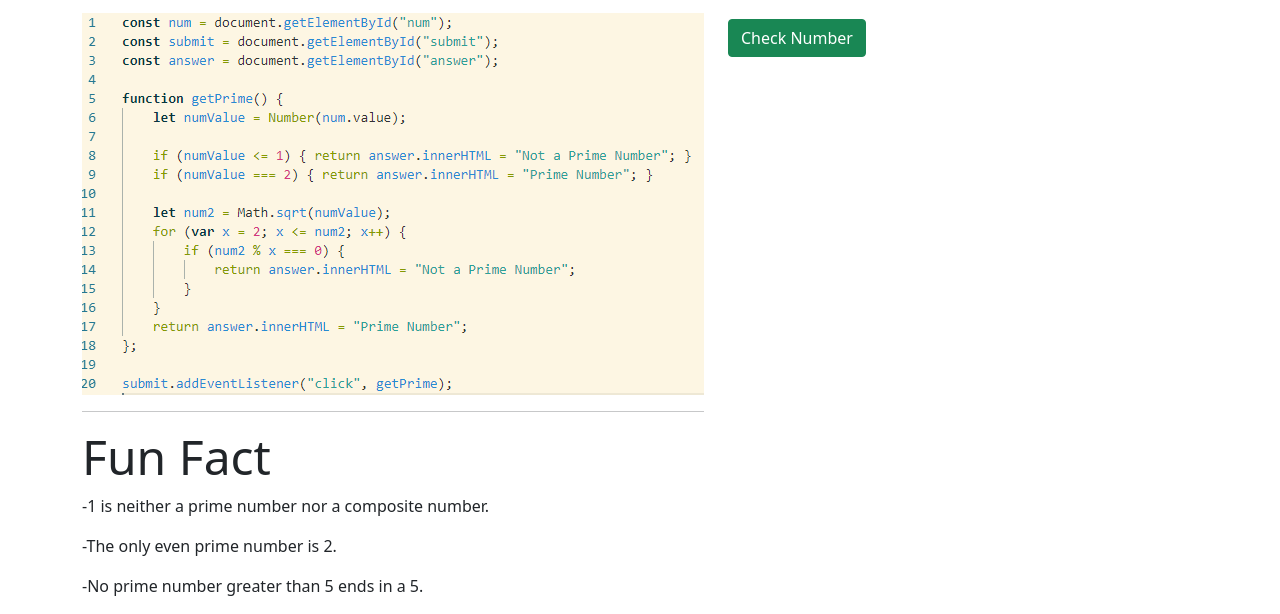
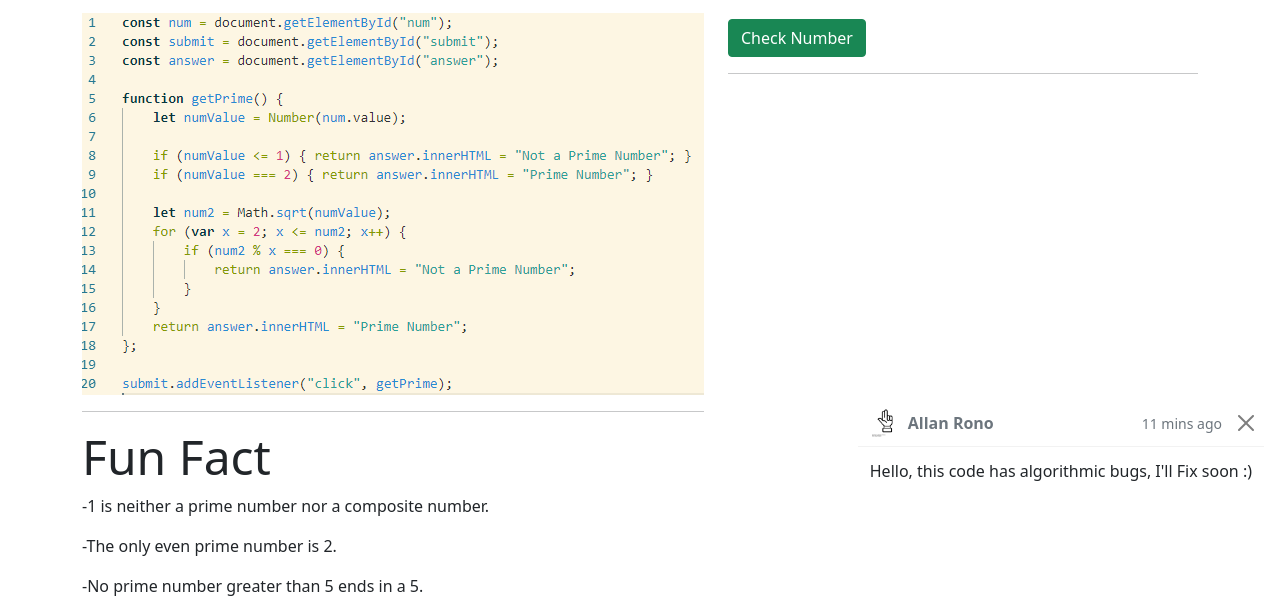
Before and after one commit to allan-rono/Prime-Number-Checker, a plain HTML site: page index.html in a window 1280 px wide. Shown: the part 289-903 px from the top of the page. Drawn offline with nearby package versions, Linux system fonts and the light colour scheme.

Commit message:
Readme updated and Favicon Added

```diff
--- a/index.html
+++ b/index.html
@@ -4,6 +4,7 @@
     <meta charset="UTF-8">
     <meta name="viewport" content="width=device-width, initial-scale=1.0">
     <meta http-equiv="X-UA-Compatible" content="ie=edge">
+    <link rel="shortcut icon" type="image/jpg" href="./Images/noun_three_414690.png" />
     <!-- CSS only -->
     <link href="https://cdn.jsdelivr.net/npm/bootstrap@5.0.0-beta3/dist/css/bootstrap.min.css" rel="stylesheet"
         integrity="sha384-eOJMYsd53ii+scO/bJGFsiCZc+5NDVN2yr8+0RDqr0Ql0h+rP48ckxlpbzKgwra6" crossorigin="anonymous">
@@ -50,6 +51,20 @@
                     <button id="submit" class="btn btn-success">Check Number</button>
                     <br>
                     <p class="display-5" id="answer"></p>
+                    <hr>
+                    <div class="position-fixed bottom-0 end-0 p-3" style="z-index: 5">
+                        <div id="liveToast"  role="alert" aria-live="assertive" aria-atomic="true">
+                            <div class="toast-header">
+                                <img src="./Images/noun_three_414690.png" class="rounded me-2" width="30" height="30">
+                                <strong class="me-auto">Allan Rono</strong>
+                                <small>11 mins ago</small>
+                                <button type="button" class="btn-close" data-bs-dismiss="toast" aria-label="Close"></button>
+                            </div>
+                            <div class="toast-body">
+                                Hello, this code has algorithmic bugs, I'll Fix soon :)
+                            </div>
+                        </div>
+                    </div>
                 </div>
             </div>
         </div>
```
Also changed, not shown: 1 other file.
